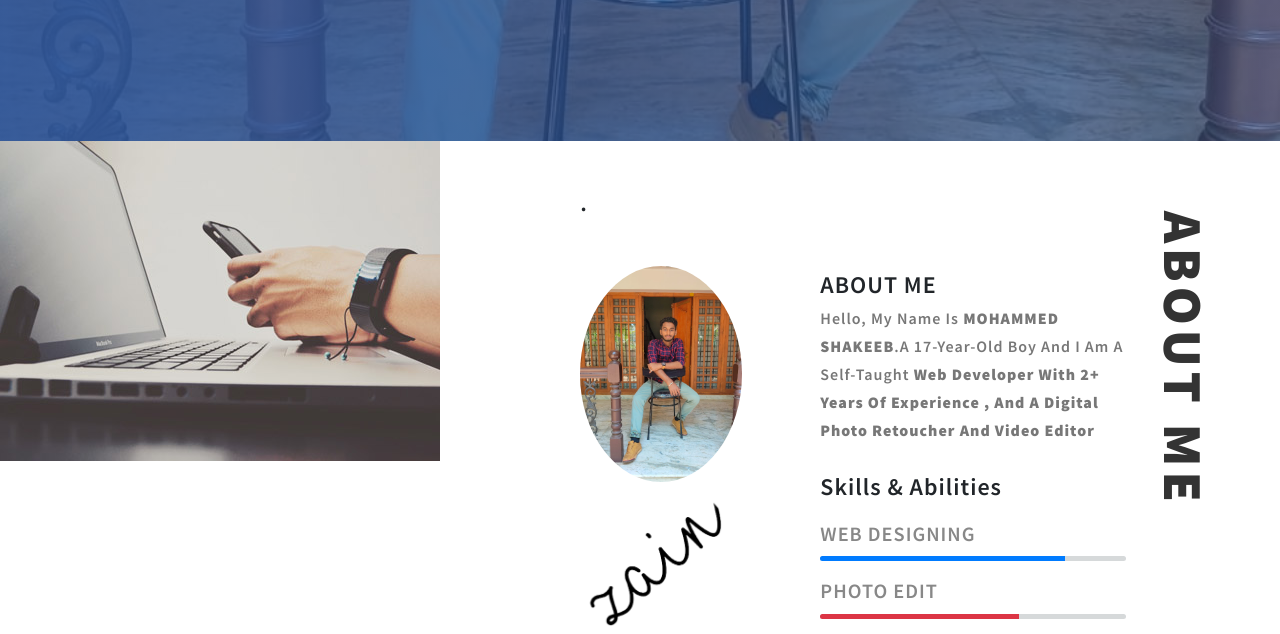
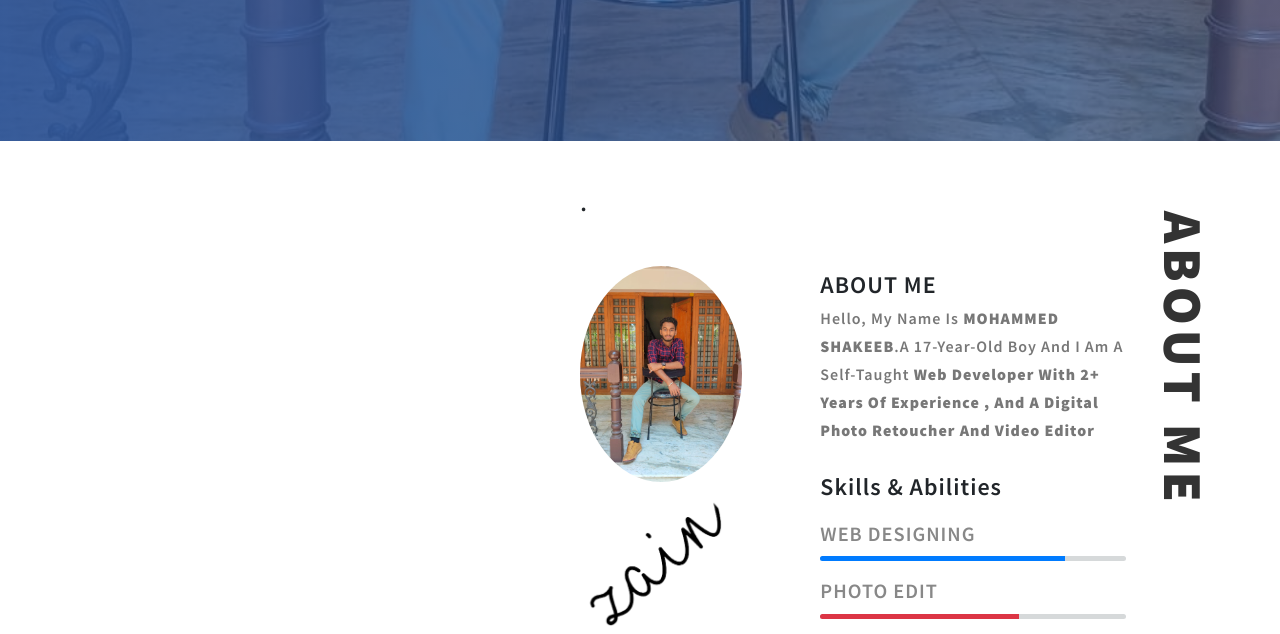
Before and after one commit to shakeebpkp/shakeeb-static-website, a plain HTML site: page index.html in a window 1280 px wide. Shown: the part 644-1278 px from the top of the page. Drawn offline with Linux system fonts and the light colour scheme.

Commit message:
Update index.html

```diff
--- a/index.html
+++ b/index.html
@@ -97,7 +97,7 @@ Smartphone Compatible web template, free webdesigns for Nokia, Samsung, LG, Sony
 	<div class="container-fluid">
 		<div class="row">
 			<div class="col-lg-5 p-0">
-				<img src="images/portfolio5.jpg" alt="" class="img-fluid" />
+				<img src="" alt="" class="img-fluid" />
 			</div>
 			<div class="col-lg-6">
 				<div class="about-right">
```
